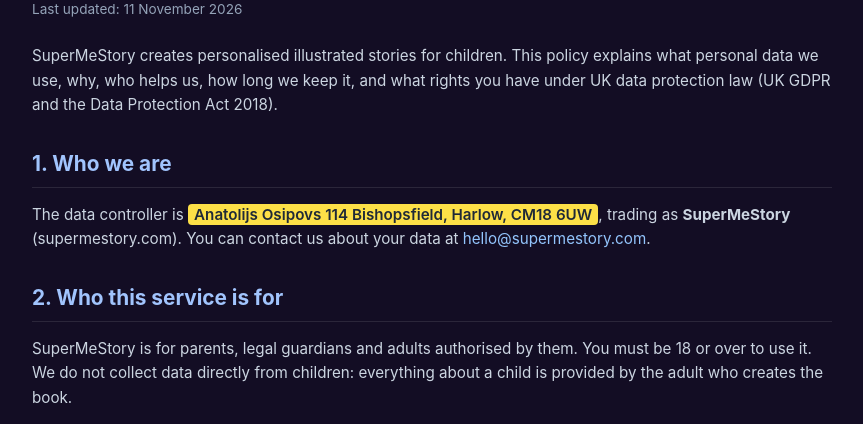
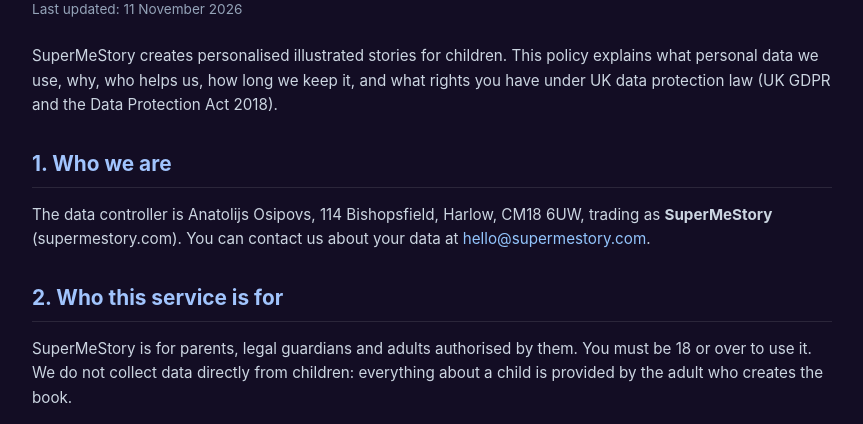
Before and after one commit to torki7-crypto/storymagic-hub, a FastAPI app: page /privacy in a window 1280 px wide. Shown: the part 181-605 px from the top of the page, without its empty margins (208-1071 px from the left). Run offline with FastAPI, Linux system fonts and the light colour scheme.

Commit message:
Update privacy.html

```diff
--- a/templates/privacy.html
+++ b/templates/privacy.html
@@ -63,7 +63,7 @@
     <p>SuperMeStory creates personalised illustrated stories for children. This policy explains what personal data we use, why, who helps us, how long we keep it, and what rights you have under UK data protection law (UK GDPR and the Data Protection Act 2018).</p>
 
     <h2>1. Who we are</h2>
-    <p>The data controller is <span class="todo">Anatolijs Osipovs 114 Bishopsfield, Harlow, CM18 6UW</span>, trading as <strong>SuperMeStory</strong> (supermestory.com). You can contact us about your data at <a href="mailto:hello@supermestory.com">hello@supermestory.com</a>.</p>
+    <p>The data controller is Anatolijs Osipovs, 114 Bishopsfield, Harlow, CM18 6UW, trading as <strong>SuperMeStory</strong> (supermestory.com). You can contact us about your data at <a href="mailto:hello@supermestory.com">hello@supermestory.com</a>.</p>
 
     <h2>2. Who this service is for</h2>
     <p>SuperMeStory is for parents, legal guardians and adults authorised by them. You must be 18 or over to use it. We do not collect data directly from children: everything about a child is provided by the adult who creates the book.</p>
```
